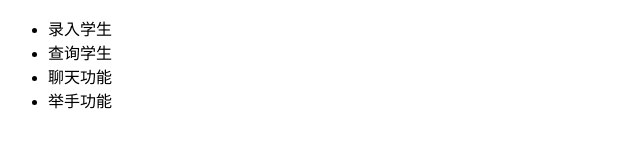
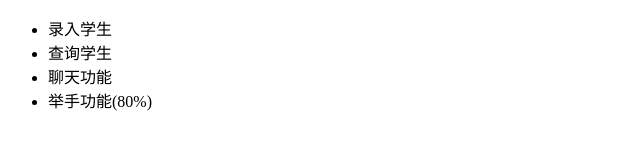
Before and after one commit to houx-github/student, a plain HTML site: page index.html in a window 1280 px wide. Shown: the full height of the page, 0-640 px from the left. Drawn offline with Linux system fonts and the light colour scheme.

Commit message:
举手功能80%

```diff
--- a/index.html
+++ b/index.html
@@ -9,7 +9,7 @@
         <li>录入学生</li>
         <li>查询学生</li>
 	<li>聊天功能</li>
-	<li>举手功能</li>
+	<li>举手功能(80%)</li>
     </ul>
 </body>
 </html>
```
